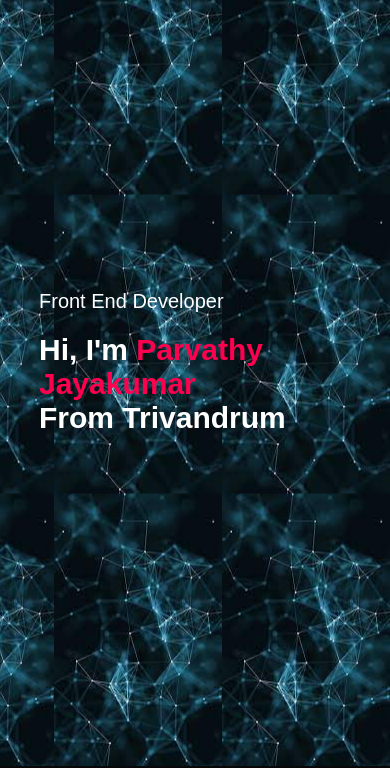
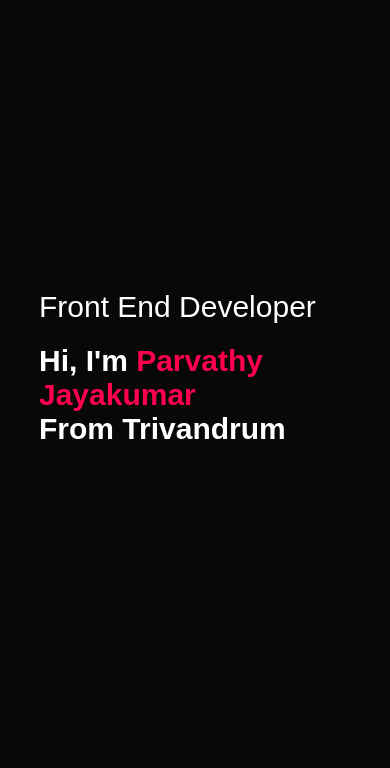
Before and after one commit to ParvathyJayakumar/ParvathyJayakumar.github.io, a plain HTML site: page index.html in a window 390 px wide. Shown: the part 78-846 px from the top of the page. Drawn offline with Linux system fonts and the light colour scheme.

Commit message:
final commit

```diff
--- a/style.css
+++ b/style.css
@@ -358,12 +358,11 @@ nav .fas{
 }
 @media only screen and (max-width: 600px){
     #header{
-        background-image : url("images/images\ \(2\).jpg");
-
+        background-image : url();
     }
     .header-text{
         margin-top: 100%;
-        font-size: 20px;
+        font-size: 30px;
     }
     .header-text h1{
         font-size: 30px;
@@ -372,6 +371,7 @@ nav .fas{
         display: block;
         font-size: 25px;
     }
+}
     nav ul{
         background: #ff004f;
         position: fixed;
```
Also changed, not shown: images/images (2).jpg (deleted).
